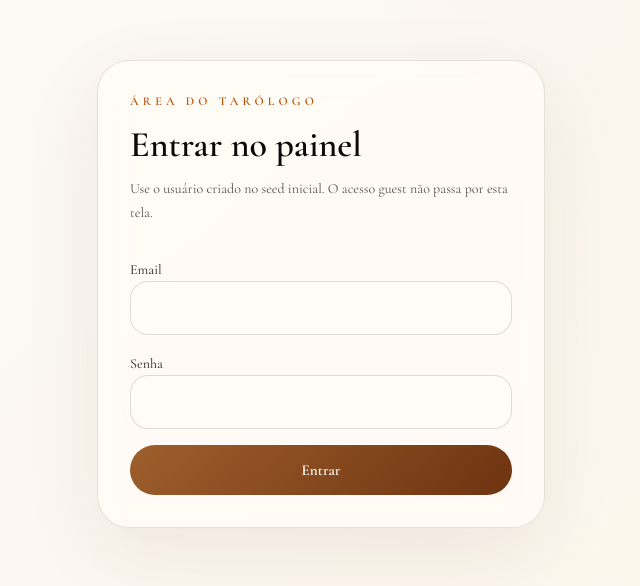
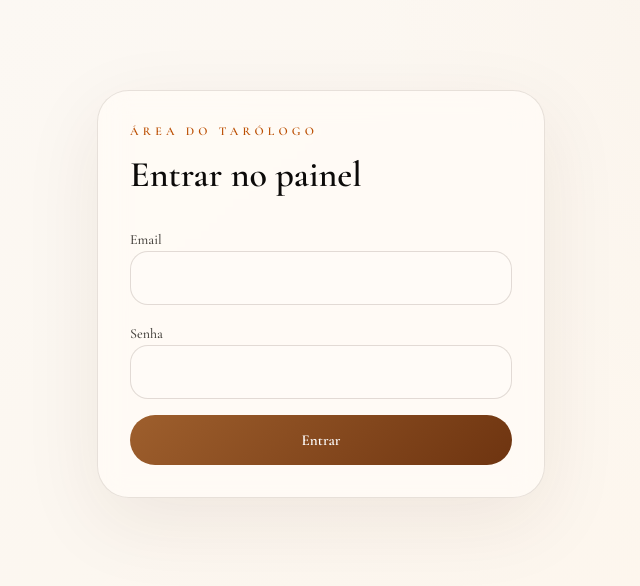
Before and after one commit to ID377585/taro, a Next.js app in the folder apps/web/: page /login in a window 1280 px wide. Shown: the part 106-692 px from the top of the page, without its empty margins (319-959 px from the left). Built offline with nearby package versions, Linux system fonts and the light colour scheme.

Commit message:
fix: simplify login page copy

```diff
--- a/apps/web/app/login/page.tsx
+++ b/apps/web/app/login/page.tsx
@@ -8,10 +8,6 @@ export default function LoginPage() {
           Área do tarólogo
         </p>
         <h1 className="mt-4 text-4xl font-semibold text-stone-950">Entrar no painel</h1>
-        <p className="mt-3 text-sm leading-6 text-stone-600">
-          Use o usuário criado no seed inicial. O acesso guest não passa por esta tela.
-        </p>
-
         <div className="mt-8">
           <LoginForm />
         </div>
```
